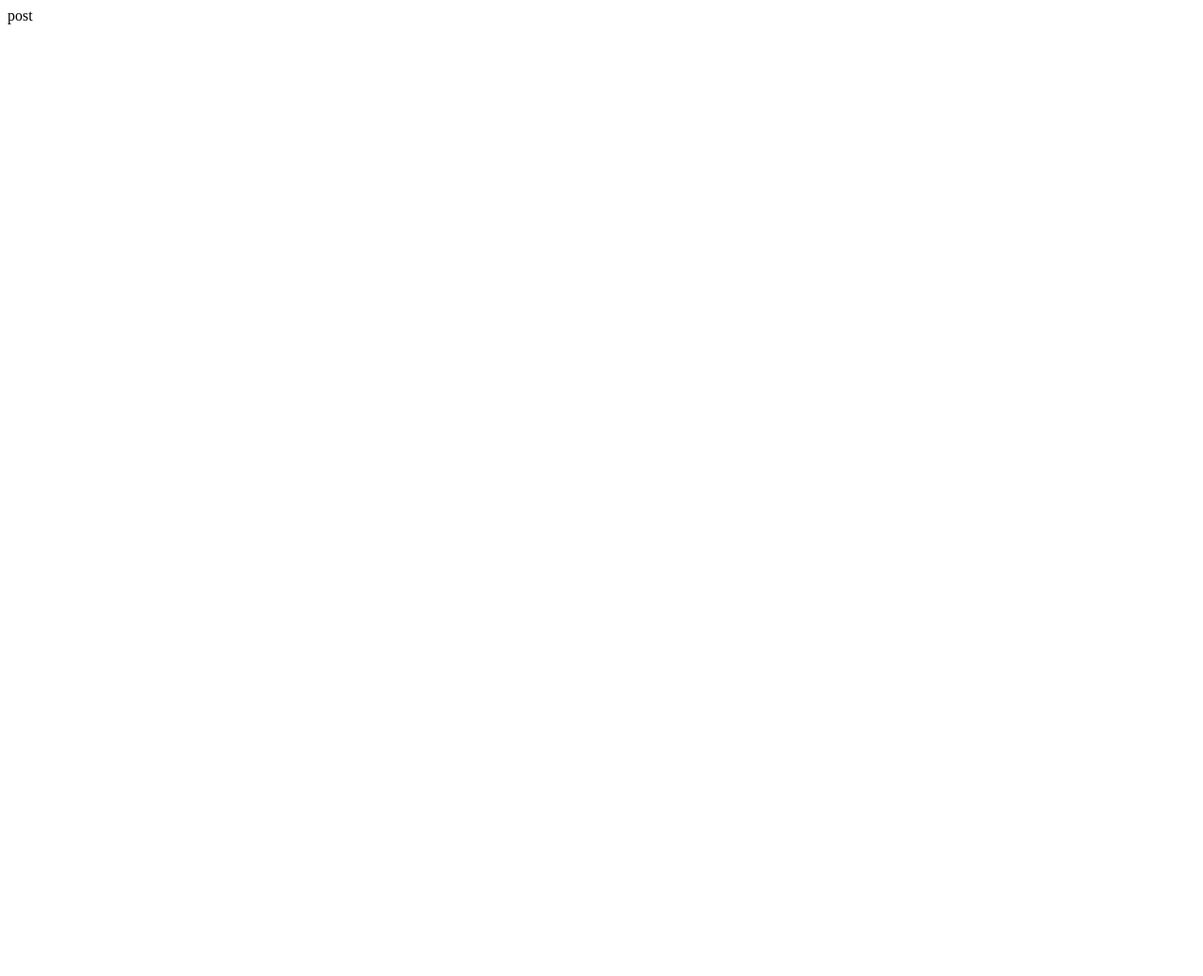
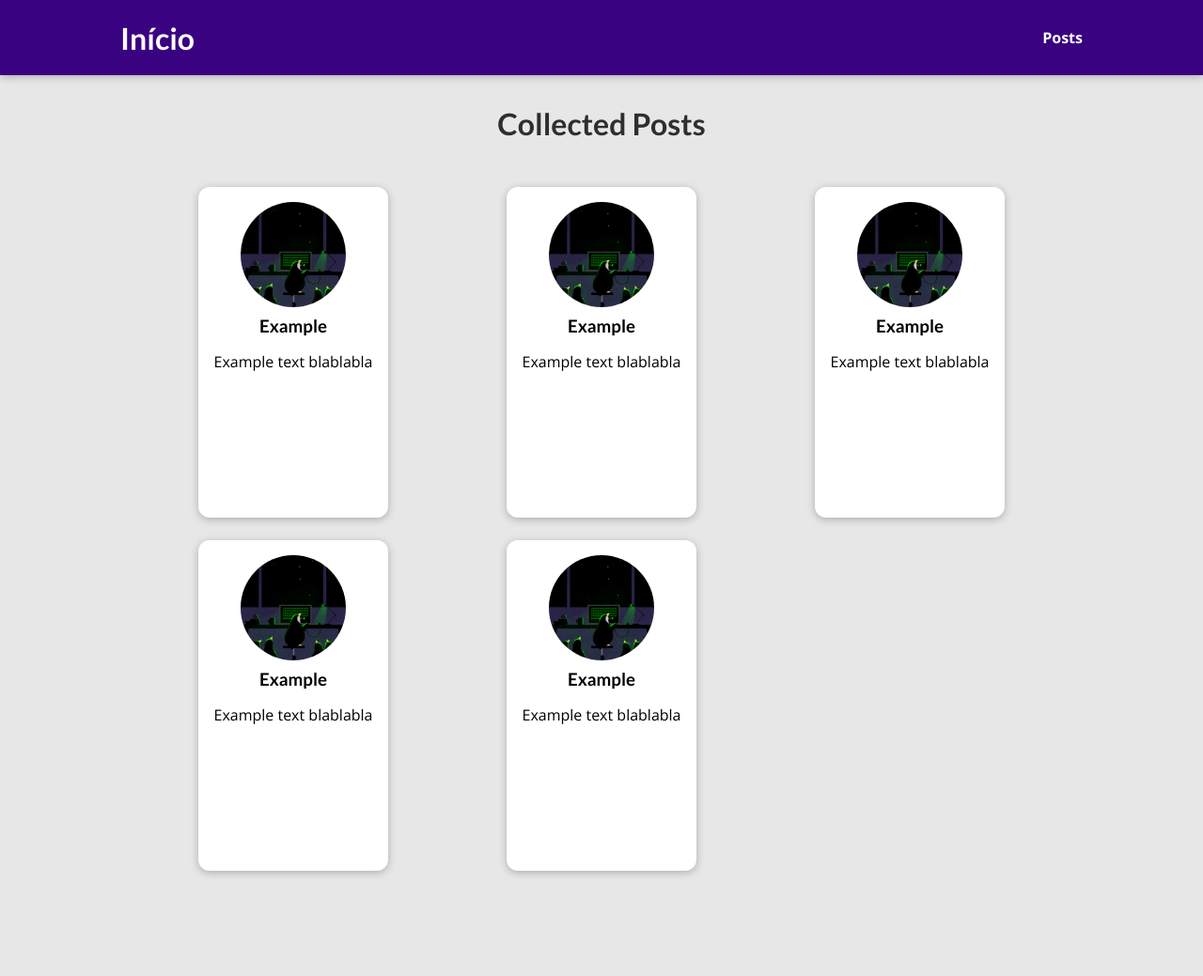
Before and after one commit to danieln0bre/djangoblog, a Django app: page /posts/ in a window 1280 px wide. Before the commit the page is almost empty. Shown: the whole page at 94% size. Before the commit the page ends 26 px from the top, so only its background shows below. Run offline with Django 4.2, Linux system fonts and the light colour scheme.

Commit message:
styles +hrefs

```diff
--- /dev/null
+++ b/blog/static/blog/all-posts.css
@@ -0,0 +1,43 @@
+body {
+  background-color: #e7e7e7;
+}
+
+#main-navigation {
+  background-color: #390281;
+  box-shadow: 0 2px 8px rgba(0, 0, 0, 0.25);
+}
+
+#all-posts {
+  margin: 7rem auto;
+  width: 90%;
+  max-width: 60rem;
+}
+
+#all-posts h2 {
+  text-align: center;
+  font-size: 2rem;
+  color: #2e2e2e;
+  margin: 3rem 0;
+}
+
+ul {
+  list-style: none;
+  margin: 0;
+  padding: 0;
+  display: grid;
+  grid-template-columns: repeat(auto-fill, minmax(17rem, 1fr));
+  gap: 1.5rem;
+}
+
+.post img {
+  width: 7rem;
+  height: 7rem;
+}
+
+.post a {
+  height: 22rem;
+  transform-origin: center;
+  box-shadow: 0 2px 8px rgba(0, 0, 0, 0.25);
+  border-radius: 12px;
+  background-color: white;
+}
--- /dev/null
+++ b/blog/static/blog/post.css
@@ -0,0 +1,43 @@
+.post {
+  display: flex;
+  flex-direction: column;
+  align-items: center;
+  text-align: center;
+}
+
+.post a {
+  text-decoration: none;
+  color: black;
+  transition: all 0.2s ease;
+  padding: 1rem;
+}
+
+.post a:hover,
+.post a:active {
+  transform: scale(1.1);
+  background-color: #390281;
+  color: white;
+}
+
+.post img {
+  width: 5rem;
+  height: 5rem;
+  object-fit: cover;
+  border-radius: 50%;
+}
+
+.post h3 {
+  margin: 0.25rem 0;
+}
+
+.post time {
+  color: #666666;
+  margin: 0.25rem;
+  font-style: italic;
+  font-size: 0.85rem;
+}
+
+.post:hover time,
+.post:active time {
+  color: white;
+}
--- /dev/null
+++ b/blog/templates/blog/all-posts.html
@@ -0,0 +1,25 @@
+{% extends "base.html" %}
+{% load static %}
+
+{% block title %}
+    All Posts
+{% endblock %}
+
+{% block css_files %}
+    <link rel="stylesheet" href="{% static "blog/post.css" %}"/>
+    <link rel="stylesheet" href="{% static "blog/all-posts.css" %}"/>
+{% endblock %}
+
+{% block content %}
+    <section id="all-posts">
+    <h2>Collected Posts</h2>
+
+    <ul>
+        {% include "blog/includes/post.html" %}
+        {% include "blog/includes/post.html" %}
+        {% include "blog/includes/post.html" %}
+        {% include "blog/includes/post.html" %}
+        {% include "blog/includes/post.html" %}
+    </ul>
+    </section>
+{% endblock %}
--- /dev/null
+++ b/blog/templates/blog/includes/post.html
@@ -0,0 +1,13 @@
+{% load static %}
+
+<li>
+    <article class="post">
+        <a href="">
+            <img src="{% static "blog/images/Firefox_wallpaper.png" %}" alt="Example"/>
+            <div class="post__content">
+                <h3>Example</h3>
+                <p>Example text blablabla</p>
+            </div>
+        </a>
+    </article>
+</li>
--- a/blog/views.py
+++ b/blog/views.py
@@ -8,7 +8,7 @@ def starting_page(request):
 
 
 def posts(request):
-    return HttpResponse("post")
+    return render(request, "blog/all-posts.html")
 
 
 def post_detail(request, post):
--- a/templates/base.html
+++ b/templates/base.html
@@ -10,6 +10,13 @@
 {% block css_files %}{% endblock %}
 </head>
 <body>
+    <header id="main-navigation">
+        <h1><a href="{% url "starting-page" %}">Início</a></h1>
+        <nav>
+            <a href="{% url "posts-page" %}">Posts</a>
+        </nav>
+    </header>
+
     {% block content %}
     {% endblock %}
 </body>
```
Also changed, not shown: blog/templates/blog/index.html (+3 -18 lines), blog/static/blog/images/Firefox_wallpaper.png (added), blog/static/blog/images/comments-python.jpg (added), blog/static/blog/images/django-logo.jpg (added), blog/static/blog/images/wallpaperflare.com_wallpaper.jpg (added).
